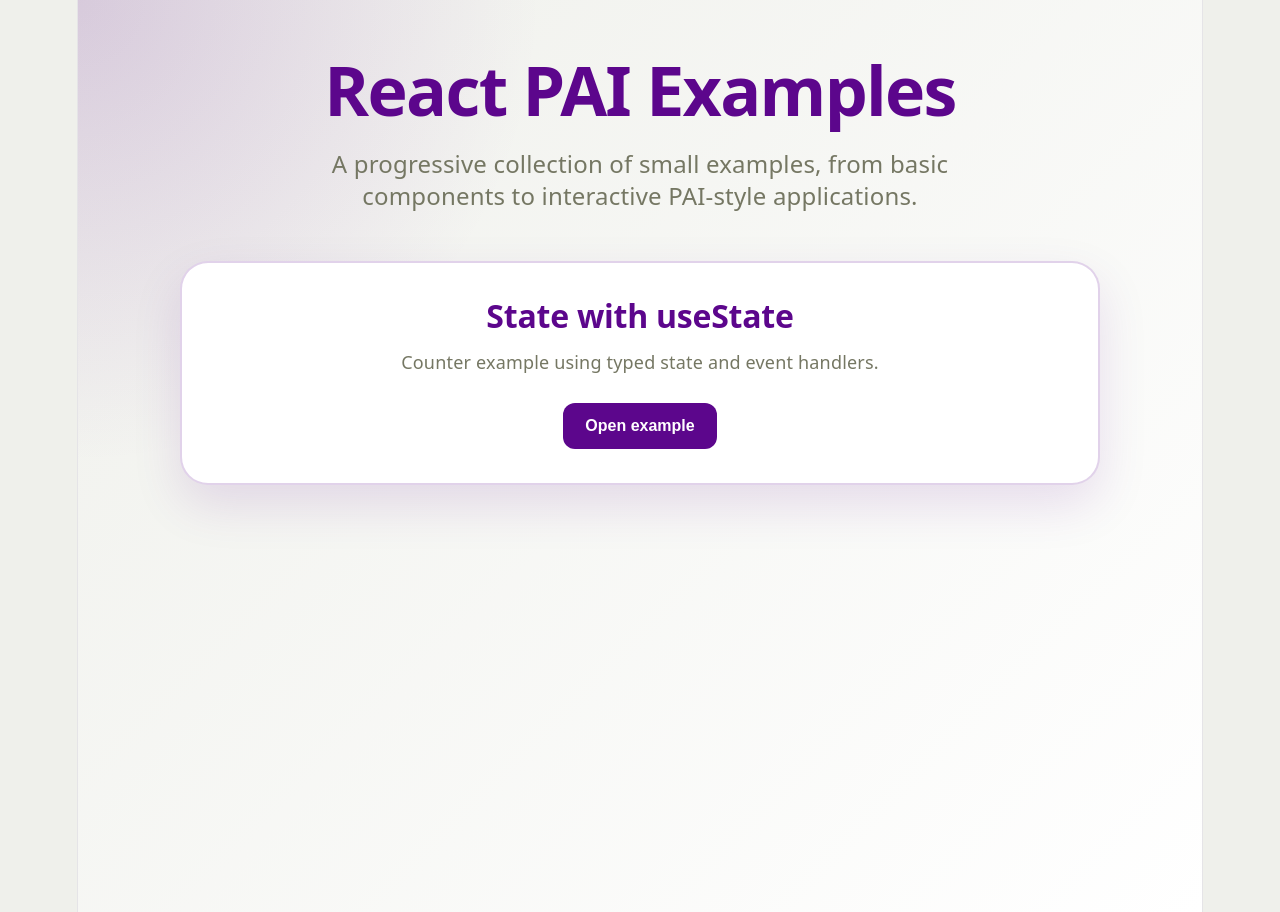
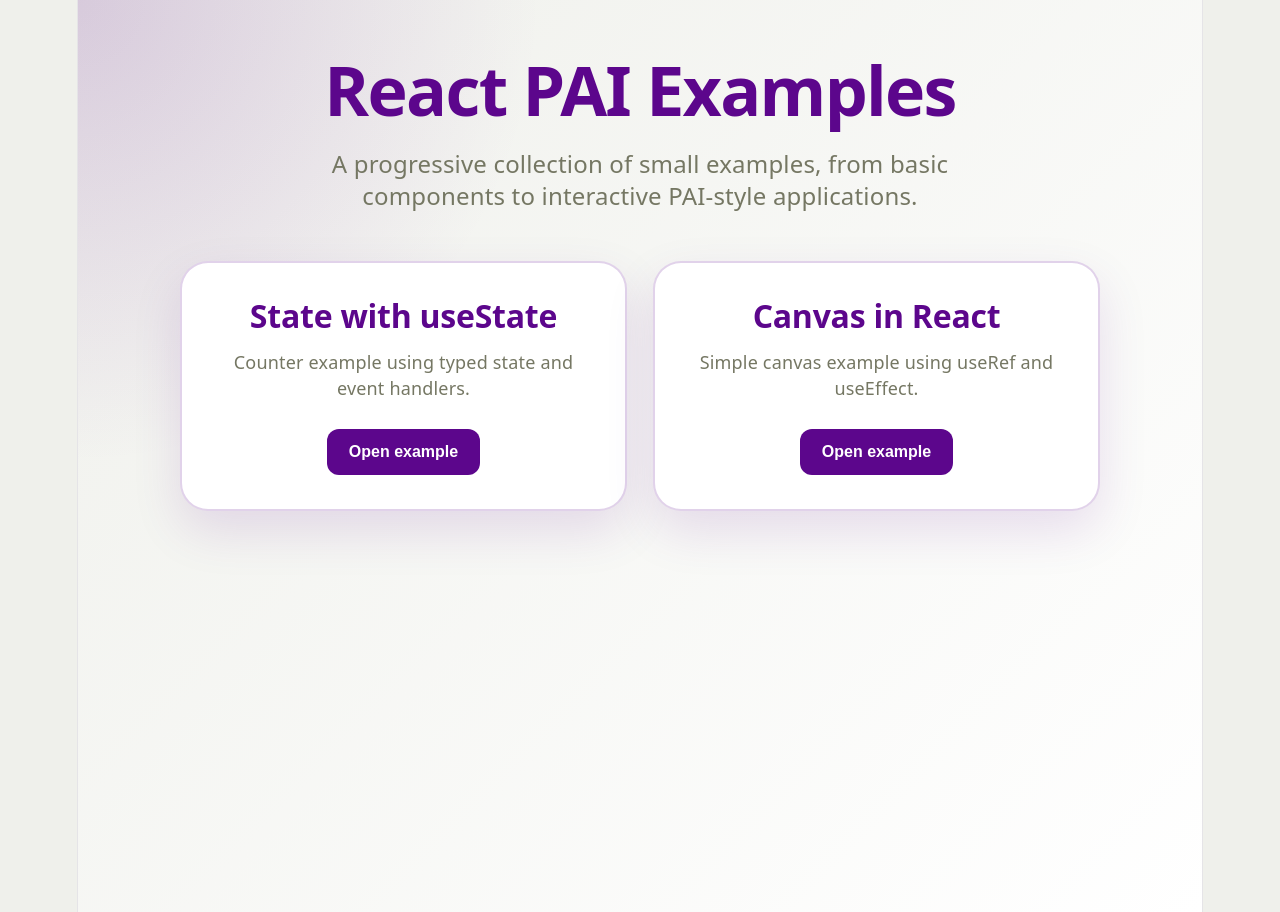
Before and after one commit to ULL-ESIT-PAI-2025-2026/2025-2026-pai-react, a React (Vite) app: page / in a window 1280 px wide. Built offline with nearby package versions, Linux system fonts and the light colour scheme; a web font is replaced by a local one.

Commit message:
adding new example

```diff
--- a/src/examples.ts
+++ b/src/examples.ts
@@ -1,7 +1,8 @@
 import type { ReactElement } from 'react';
 import { UseState } from './5-use-state/use-state';
+import { CanvasWithReact } from './8-canvas-with-react/canvas-with-react';
 
-export type ExampleName = 'home' | 'useState';
+export type ExampleName = 'home' | 'useState' | 'canvasWithReact';
 
 export interface Example {
   id: Exclude<ExampleName, 'home'>;
@@ -17,4 +18,10 @@ export const examples: Example[] = [
     description: 'Counter example using typed state and event handlers.',
     component: UseState,
   },
+  {
+    id: 'canvasWithReact',
+    title: 'Canvas in React',
+    description: 'Simple canvas example using useRef and useEffect.',
+    component: CanvasWithReact,
+  },
 ];
```
